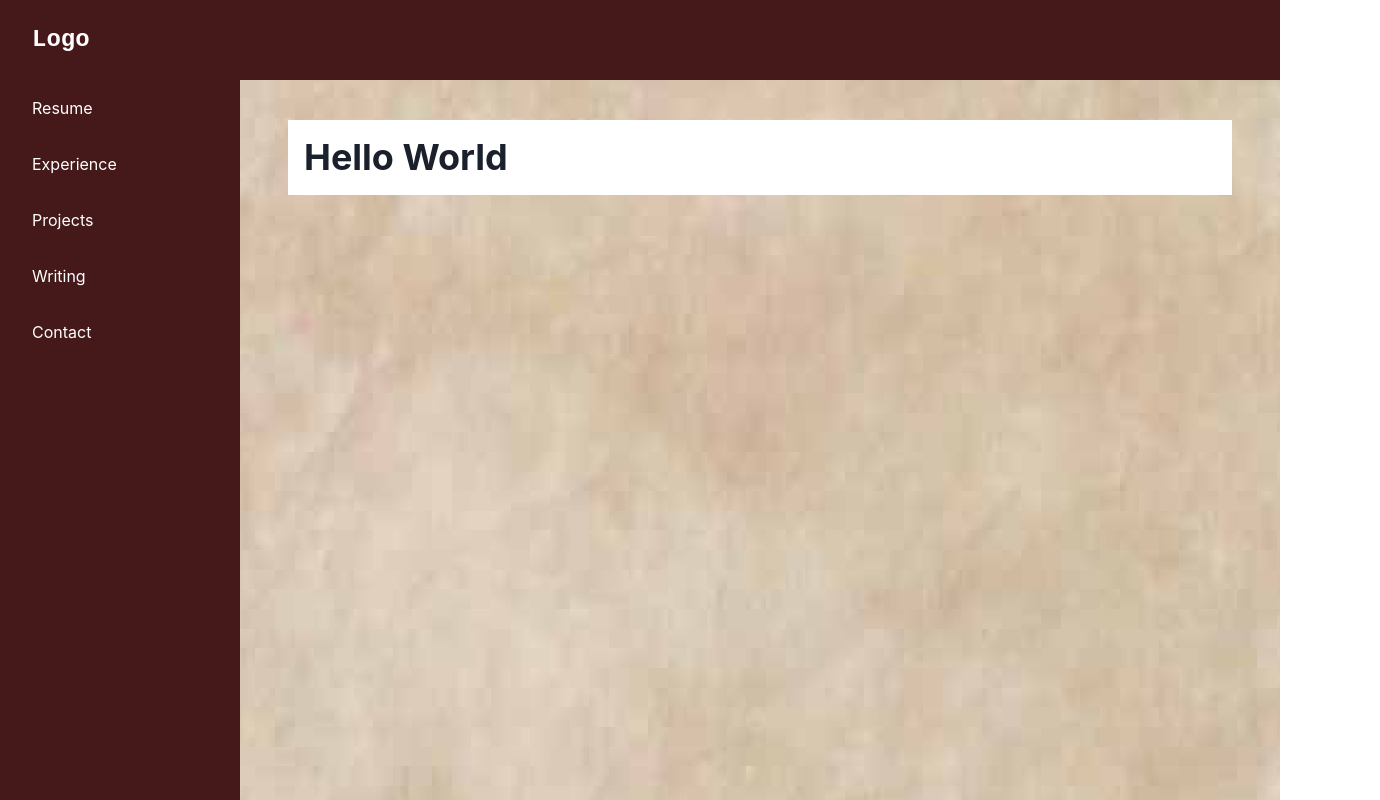
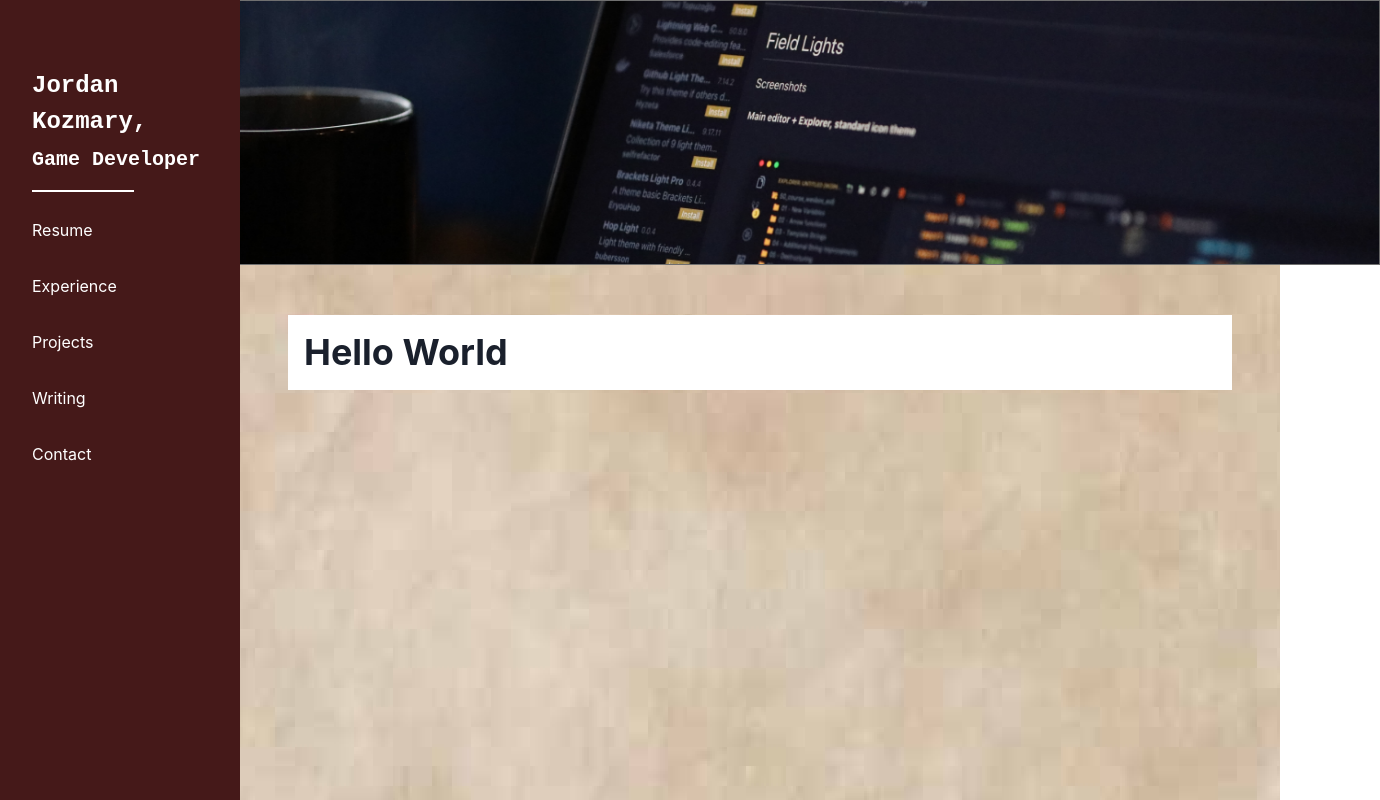
Before and after one commit to terminaltraces/ragbinder-portfolio, a Next.js app: page / in a window 1280 px wide. Shown: the whole page, 1380 px wide, since content can reach past the window. Built offline with nearby package versions, Linux system fonts and the light colour scheme.

Commit message:
Sidebar text alignment fixed, header image placed.

```diff
--- a/src/components/layout.tsx
+++ b/src/components/layout.tsx
@@ -1,15 +1,14 @@
-import React, { ReactNode } from 'react';
+import React from 'react';
 import {
   IconButton,
   Box,
   CloseButton,
   Flex,
-  HStack,
-  useColorModeValue,
+  Image,
   Link,
+  Text,
   Drawer,
   DrawerContent,
-  Text,
   useDisclosure,
   BoxProps,
   FlexProps,
@@ -18,16 +17,18 @@ import {
   FiMenu,
 } from 'react-icons/fi';
 import { ReactText } from 'react';
+import { link } from 'fs';
 
 interface NavigationItemProps {
   name: string;
+  link: string;
 }
 const NavigationItems: Array<NavigationItemProps> = [
-  { name: 'Resume'},
-  { name: 'Experience'},
-  { name: 'Projects'},
-  { name: 'Writing'},
-  { name: 'Contact'},
+  { name: 'Resume', link: '/resume' },
+  { name: 'Experience', link: '/experience' },
+  { name: 'Projects', link: '/projects' },
+  { name: 'Writing', link: '/writing'},
+  { name: 'Contact', link: '/contact'},
 ];
 
 export default function Layout({ children }) {
@@ -51,11 +52,13 @@ export default function Layout({ children }) {
         </DrawerContent>
       </Drawer>
       {/* mobilenav */}
-      <MobileNav onOpen={onOpen} />
+      <MobileNav display={{ base: 'flex', md: 'none' }} onOpen={onOpen} />
+      <Image src="/images/mohammad-rahmani-LrxSl4ZxoRs-unsplash.png" fit={{base: "cover", md: "fill"}} w="100vw" h={{base: "165px", md: "265px"}} ml={{ base:0, md:100}}/>
       <Box
         ml={{ base: 0, md: 72 }}
         mr={{ base: 0, md: 12 }}
-        mt={{ base: 0, md: 10 }}
+        position="relative"
+        top={{base: "25px", md: "50px"}}
         p="4"
         bg="white">
         {children}
@@ -71,21 +74,22 @@ interface SidebarProps extends BoxProps {
 const SidebarContent = ({ onClose, ...rest }: SidebarProps) => {
   return (
     <Box
-      transition="3s ease"
       bg='#451919'
       w={{ base: 'full', md: 60 }}
       pos="fixed"
       h="full"
       {...rest}>
-      <Flex h="20" alignItems="center" mx="8" justifyContent="space-between">
-        <Text fontSize="2xl" color="white" fontFamily="monospace" fontWeight="bold">
-          Logo
-        </Text>
-        <CloseButton display={{ base: 'flex', md: 'none' }} onClick={onClose} />
+      <Flex flexDir="column" mt="68" mx="8">
+        <Link href="/" color="white">
+          <Text fontSize="2xl" color="white" fontFamily="monospace" fontWeight="bold" mb="5px">Jordan Kozmary,</Text>
+          <Text fontSize="xl" color="white" fontFamily="monospace" fontWeight="bold" >Game Developer</Text>
+          <hr style={{border: "1px solid white", width: "100px", marginTop: "15px", marginBottom: "10px"}}/>
+        </Link>
+        <CloseButton display={{ base: 'flex', md: 'none' }} color="white" onClick={onClose} />
       </Flex>
-      {NavigationItems.map((link) => (
-        <NavItem key={link.name}>
-          {link.name}
+      {NavigationItems.map((nav) => (
+        <NavItem key={nav.name} link={nav.link}>
+          {nav.name}
         </NavItem>
       ))}
     </Box>
@@ -94,10 +98,11 @@ const SidebarContent = ({ onClose, ...rest }: SidebarProps) => {
 
 interface NavItemProps extends FlexProps {
   children: ReactText;
+  link: string;
 }
-const NavItem = ({ children, ...rest }: NavItemProps) => {
+const NavItem = ({ link, children, ...rest }: NavItemProps) => {
   return (
-    <Link href="#" style={{ textDecoration: 'none' }} _focus={{ boxShadow: 'none' }}>
+    <Link href={link} style={{ textDecoration: 'none' }} _focus={{ boxShadow: 'none' }}>
       <Flex
         align="center"
         color="white"
@@ -123,28 +128,22 @@ const MobileNav = ({ onOpen, ...rest }: MobileProps) => {
   return (
     <Flex
       ml={{ base: 0, md: 60 }}
-      px={{ base: 4, md: 4 }}
+      px={{ base: 4, md: 24 }}
       height="20"
       alignItems="center"
       bg='#451919'
-      justifyContent={{ base: 'space-between', md: 'flex-end' }}
+      justifyContent="flex-start"
       {...rest}>
       <IconButton
-        display={{ base: 'flex', md: 'none' }}
+        variant="outline"
+        color="white"
         onClick={onOpen}
-        variant="outline"
-        bg="white"
         aria-label="open menu"
         icon={<FiMenu />}
       />
-      <Text
-        display={{ base: 'flex', md: 'none' }}
-        fontSize="2xl"
-        color="white"
-        fontFamily="monospace"
-        fontWeight="bold">
-        Logo
-      </Text>
+      <Link fontSize="2xl" color="white" ml="8" fontFamily="monospace" fontWeight="bold" href="/">
+        Jordan Kozmary <br/> Game Developer
+      </Link>
     </Flex>
   );
 };
```
Also changed, not shown: public/images/mohammad-rahmani-LrxSl4ZxoRs-unsplash.png (added).
